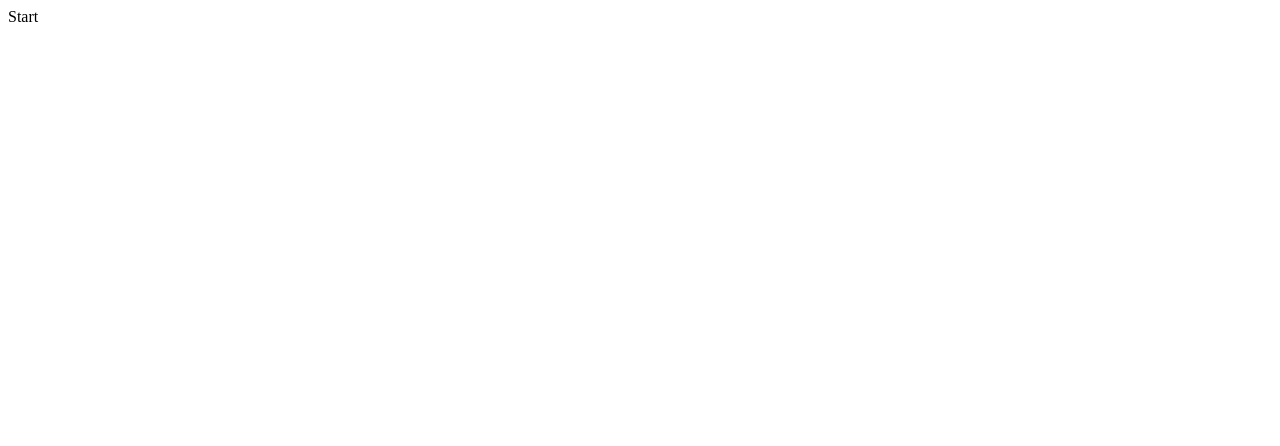
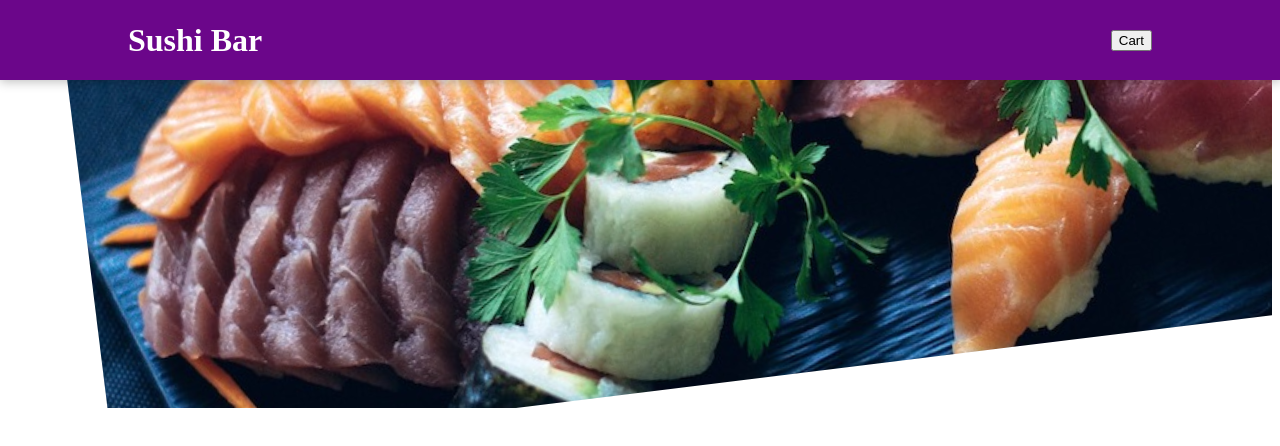
Before and after one commit to frontdev24kv/order_food_app, a React (Vite) app: page / in a window 1280 px wide. Shown: the top 446 px of the page. Built offline with nearby package versions, Linux system fonts and the light colour scheme.

Commit message:
create components folder with Layout folder inside. Add Header component & Header style module to it, add main image

```diff
--- a/src/App.jsx
+++ b/src/App.jsx
@@ -1,11 +1,12 @@
-import React from 'react'
+import React from "react";
+import Header from "./components/Layout/Header";
 
 const App = () => {
   return (
-    <div>
-      Start
-    </div>
-  )
-}
+    <React.Fragment>
+      <Header />
+    </React.Fragment>
+  );
+};
 
-export default App
+export default App;
--- /dev/null
+++ b/src/components/Layout/Header.jsx
@@ -0,0 +1,19 @@
+import React from "react";
+import sushiImg from "../../assets/sushi.jpg";
+import styles from "./Header.module.css";
+
+const Header = () => {
+  return (
+    <React.Fragment>
+      <header className={styles.header}>
+        <h1>Sushi Bar</h1>
+        <button>Cart</button>
+      </header>
+      <div className={styles["main-image"]}>
+        <img src={sushiImg} alt="sushi-bar" />
+      </div>
+    </React.Fragment>
+  );
+};
+
+export default Header;
--- /dev/null
+++ b/src/components/Layout/Header.module.css
@@ -0,0 +1,30 @@
+.header {
+  position: fixed;
+  top: 0;
+  left: 0;
+  right: 0;
+  /* width: 100%; */
+  height: 5rem;
+  background-color: #6b068a;
+  color: white;
+  display: flex;
+  justify-content: space-between;
+  align-items: center;
+  padding: 0 10%;
+  box-shadow: 0 2px 10px rgba(0, 0, 0, 0.25);
+  z-index: 10;
+}
+
+.main-image {
+  width: 100%;
+  height: 25rem;
+  z-index: 0;
+  overflow: hidden;
+}
+
+.main-image img {
+  width: 120%;
+  height: 100%;
+  object-fit: cover;
+  transform: rotateZ(-7deg) translateY(-2rem) translateX(5rem);
+}
```
Also changed, not shown: src/assets/sushi.jpg (added).
